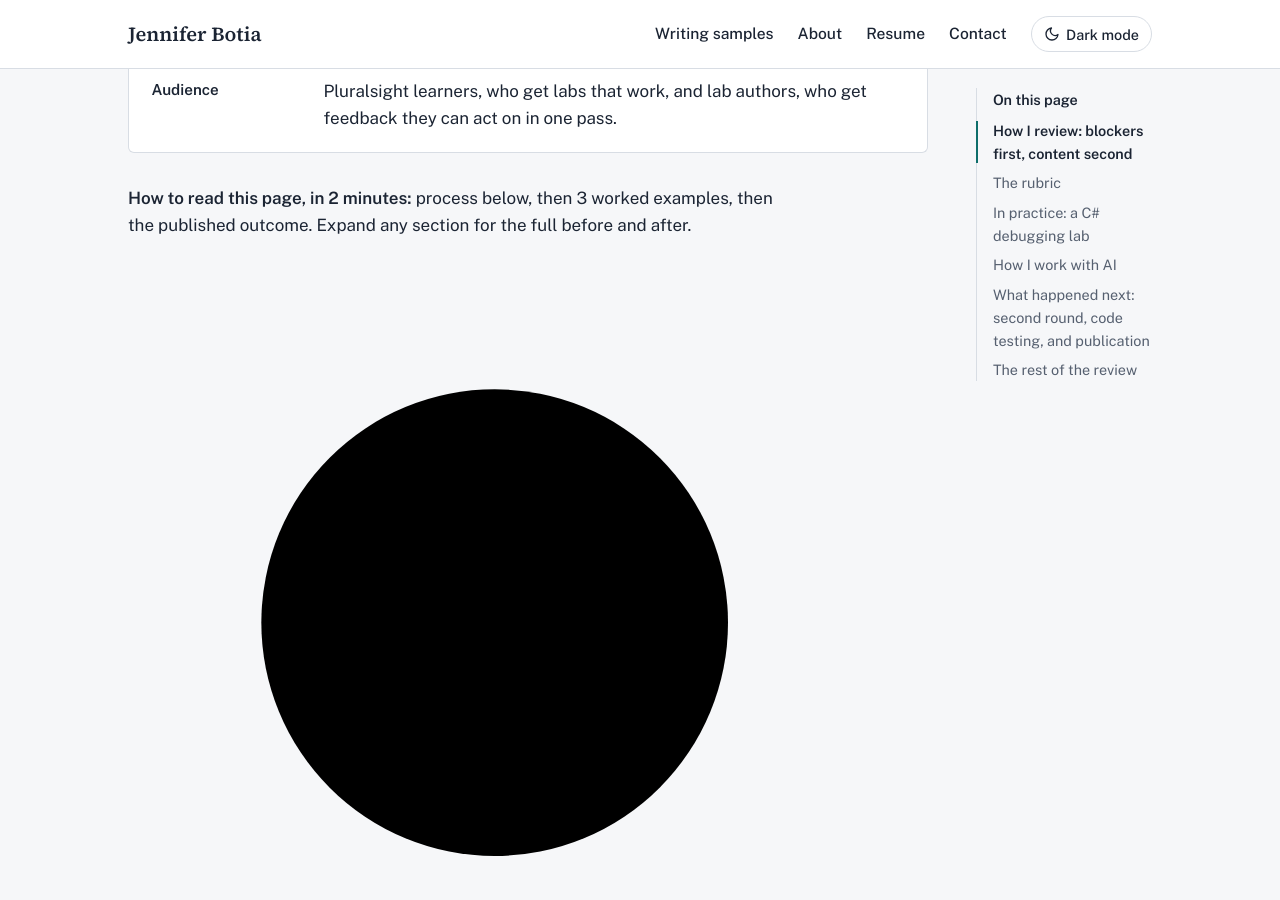
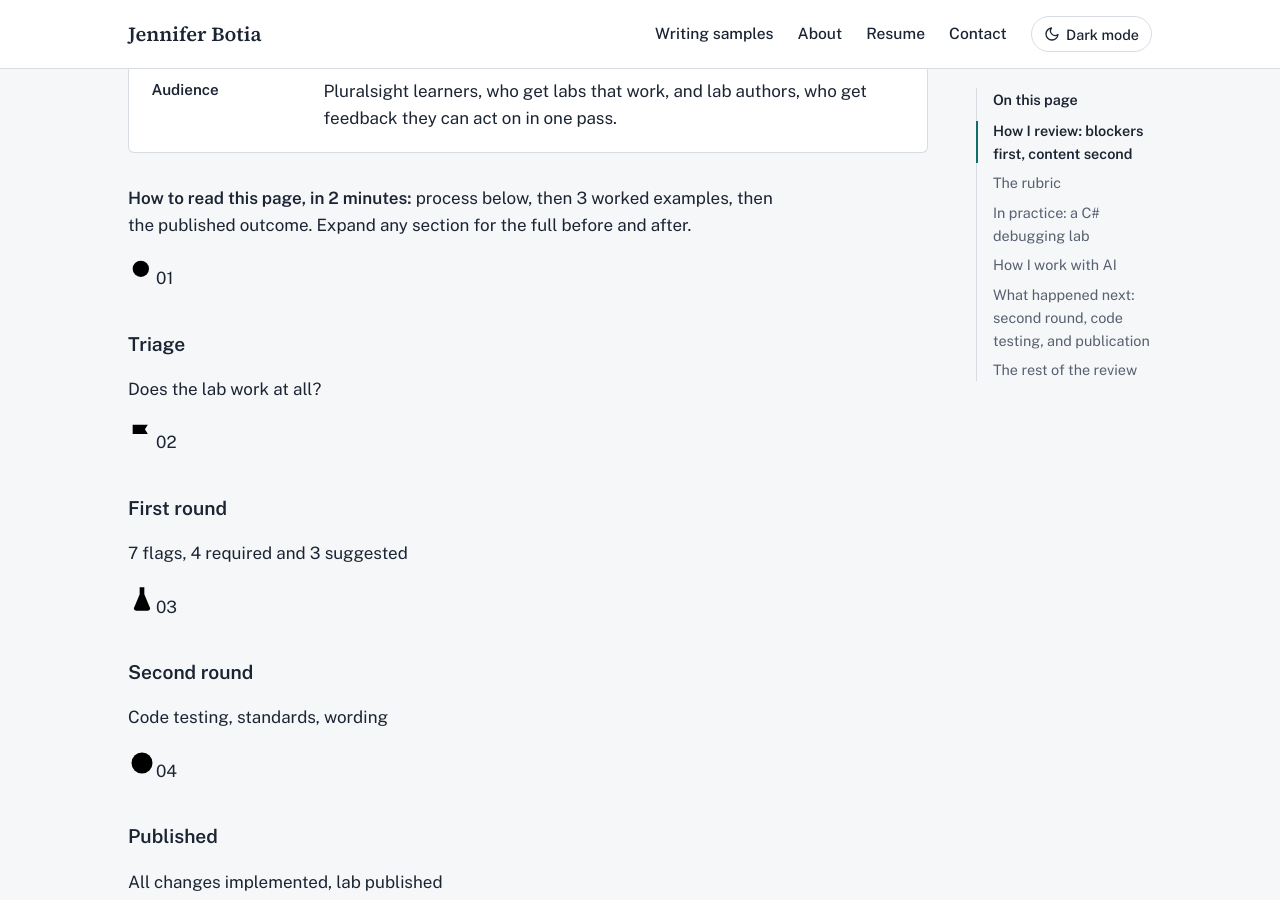
Before and after one commit to Jenjimenez/tech-writing-portfolio, a Jekyll site: the page built from Pluralsight_Work/ai-lab-review.md, in a window 1280 px wide and 900 px high, scrolled down 666 px. Built offline with Jekyll 4.4.1, drawn with Linux system fonts in a browser that asks for light colours; our own code applies the rules of GitHub Pages for plain Markdown files.

Commit message:
Add live process cards and summary icons to AI lab review

```diff
--- a/Pluralsight_Work/ai-lab-review.md
+++ b/Pluralsight_Work/ai-lab-review.md
@@ -20,10 +20,10 @@ description: "How I review AI-generated hands-on labs: a triage-first rubric cov
 **How to read this page, in 2 minutes:** process below, then 3 worked examples, then the published outcome. Expand any section for the full before and after.
 
 <div class="process">
-<div><div class="process-top"><svg class="icon-svg" viewBox="0 0 24 24" aria-hidden="true"><circle cx="11" cy="11" r="7"/><path d="M21 21l-4.3-4.3"/></svg><span class="step-num">01</span></div><h3>Triage</h3><p>Does the lab work at all?</p></div>
-<div><div class="process-top"><svg class="icon-svg" viewBox="0 0 24 24" aria-hidden="true"><path d="M4 22V4"/><path d="M4 4h13l-2.5 4L17 12H4"/></svg><span class="step-num">02</span></div><h3>First round</h3><p>7 flags, 4 required and 3 suggested</p></div>
-<div><div class="process-top"><svg class="icon-svg" viewBox="0 0 24 24" aria-hidden="true"><path d="M10 2h4"/><path d="M10 2v6l-5 12a2 2 0 0 0 2 2h10a2 2 0 0 0 2-2L14 8V2"/><path d="M8 15h8"/></svg><span class="step-num">03</span></div><h3>Second round</h3><p>Code testing, standards, wording</p></div>
-<div><div class="process-top"><svg class="icon-svg" viewBox="0 0 24 24" aria-hidden="true"><circle cx="12" cy="12" r="9"/><path d="M8 12l3 3 5-6"/></svg><span class="step-num">04</span></div><h3>Published</h3><p>All changes implemented, lab published</p></div>
+<div><div class="process-top"><svg class="icon-svg" width="28" height="28" viewBox="0 0 24 24" aria-hidden="true"><circle cx="11" cy="11" r="7"/><path d="M21 21l-4.3-4.3"/></svg><span class="step-num">01</span></div><h3>Triage</h3><p>Does the lab work at all?</p></div>
+<div><div class="process-top"><svg class="icon-svg" width="28" height="28" viewBox="0 0 24 24" aria-hidden="true"><path d="M4 22V4"/><path d="M4 4h13l-2.5 4L17 12H4"/></svg><span class="step-num">02</span></div><h3>First round</h3><p>7 flags, 4 required and 3 suggested</p></div>
+<div><div class="process-top"><svg class="icon-svg" width="28" height="28" viewBox="0 0 24 24" aria-hidden="true"><path d="M10 2h4"/><path d="M10 2v6l-5 12a2 2 0 0 0 2 2h10a2 2 0 0 0 2-2L14 8V2"/><path d="M8 15h8"/></svg><span class="step-num">03</span></div><h3>Second round</h3><p>Code testing, standards, wording</p></div>
+<div><div class="process-top"><svg class="icon-svg" width="28" height="28" viewBox="0 0 24 24" aria-hidden="true"><circle cx="12" cy="12" r="9"/><path d="M8 12l3 3 5-6"/></svg><span class="step-num">04</span></div><h3>Published</h3><p>All changes implemented, lab published</p></div>
 </div>
 
 ## How I review: blockers first, content second
@@ -109,7 +109,7 @@ Learners would spend the lab implementing functionality from scratch instead of
 
 
 <details class="template" markdown="1">
-<summary><svg class="summary-icon-svg" viewBox="0 0 24 24" aria-hidden="true"><path d="M12 3L22 20H2L12 3z"/><path d="M12 10v4"/><path d="M12 17h.01"/></svg>Error taxonomy: how I grade what I find</summary>
+<summary><svg class="summary-icon-svg" width="20" height="20" viewBox="0 0 24 24" aria-hidden="true"><path d="M12 3L22 20H2L12 3z"/><path d="M12 10v4"/><path d="M12 17h.01"/></svg>Error taxonomy: how I grade what I find</summary>
 
 Not every flag is equal. Required means the lab does not work, teaches the wrong thing, or misleads a learner. Suggested means the lab works, but a change would help learners focus or trust the steps.
 
@@ -137,7 +137,7 @@ Not every flag is equal. Required means the lab does not work, teaches the wrong
 After the first round, I reviewed the lab again and tested the code. The second round was mostly standards, wording, and learner setup, not new blockers. All of these changes were implemented, and the lab is now published. Expand a section for the before and after.
 
 <details class="template" markdown="1">
-<summary><svg class="summary-icon-svg" viewBox="0 0 24 24" aria-hidden="true"><path d="M3 7a2 2 0 0 1 2-2h4l2 2h8a2 2 0 0 1 2 2v9a2 2 0 0 1-2 2H5a2 2 0 0 1-2-2V7z"/></svg>Learner setup</summary>
+<summary><svg class="summary-icon-svg" width="20" height="20" viewBox="0 0 24 24" aria-hidden="true"><path d="M3 7a2 2 0 0 1 2-2h4l2 2h8a2 2 0 0 1 2 2v9a2 2 0 0 1-2 2H5a2 2 0 0 1-2-2V7z"/></svg>Learner setup</summary>
 
 - Kept these files open for learners on startup: `src/OrderLineParser.cs`, `src/DefectClassifier.cs`, and `src/Probe.cs`, so learners start in the code they will debug instead of searching for it.
 - Kept **Checkpoint** as a step, but bolded it and capitalized the first letter of the sentence. Example: "4. Checkpoint: Move the `Probe.Watch` line to just after your reset and rerun. It reads 0 for every order, and all five orders match their expected totals. Then remove the `Probe.Watch` line."
@@ -145,7 +145,7 @@ After the first round, I reviewed the lab again and tested the code. The second
 </details>
 
 <details class="template" markdown="1">
-<summary><svg class="summary-icon-svg" viewBox="0 0 24 24" aria-hidden="true"><path d="M4 20h4L19 9l-4-4L4 16v4z"/><path d="M14 6l4 4"/></svg>Readability and standards</summary>
+<summary><svg class="summary-icon-svg" width="20" height="20" viewBox="0 0 24 24" aria-hidden="true"><path d="M4 20h4L19 9l-4-4L4 16v4z"/><path d="M14 6l4 4"/></svg>Readability and standards</summary>
 
 - Added spacing where needed to break up large blocks of text.
 - Updated and added code font where needed to align with Google style conventions.
@@ -153,7 +153,7 @@ After the first round, I reviewed the lab again and tested the code. The second
 </details>
 
 <details class="template" markdown="1">
-<summary><svg class="summary-icon-svg" viewBox="0 0 24 24" aria-hidden="true"><circle cx="12" cy="12" r="9"/><circle cx="12" cy="12" r="5"/><circle cx="12" cy="12" r="1"/></svg>Objective and wording</summary>
+<summary><svg class="summary-icon-svg" width="20" height="20" viewBox="0 0 24 24" aria-hidden="true"><circle cx="12" cy="12" r="9"/><circle cx="12" cy="12" r="5"/><circle cx="12" cy="12" r="1"/></svg>Objective and wording</summary>
 
 <div class="compare" markdown="1">
 <div class="compare-col before" markdown="1">
@@ -191,7 +191,7 @@ In an IDE, you could use matching symbols to debug the assembly's original sourc
 </details>
 
 <details class="template" markdown="1">
-<summary><svg class="summary-icon-svg" viewBox="0 0 24 24" aria-hidden="true"><path d="M12 3v18"/><path d="M5 21h14"/><path d="M8 21l-3-9M16 21l3-9"/><path d="M5 12h6M13 12h6"/></svg>Accuracy language: removing guarantees the code cannot make</summary>
+<summary><svg class="summary-icon-svg" width="20" height="20" viewBox="0 0 24 24" aria-hidden="true"><path d="M12 3v18"/><path d="M5 21h14"/><path d="M8 21l-3-9M16 21l3-9"/><path d="M5 12h6M13 12h6"/></svg>Accuracy language: removing guarantees the code cannot make</summary>
 
 <div class="compare" markdown="1">
 <div class="compare-col before" markdown="1">
```
